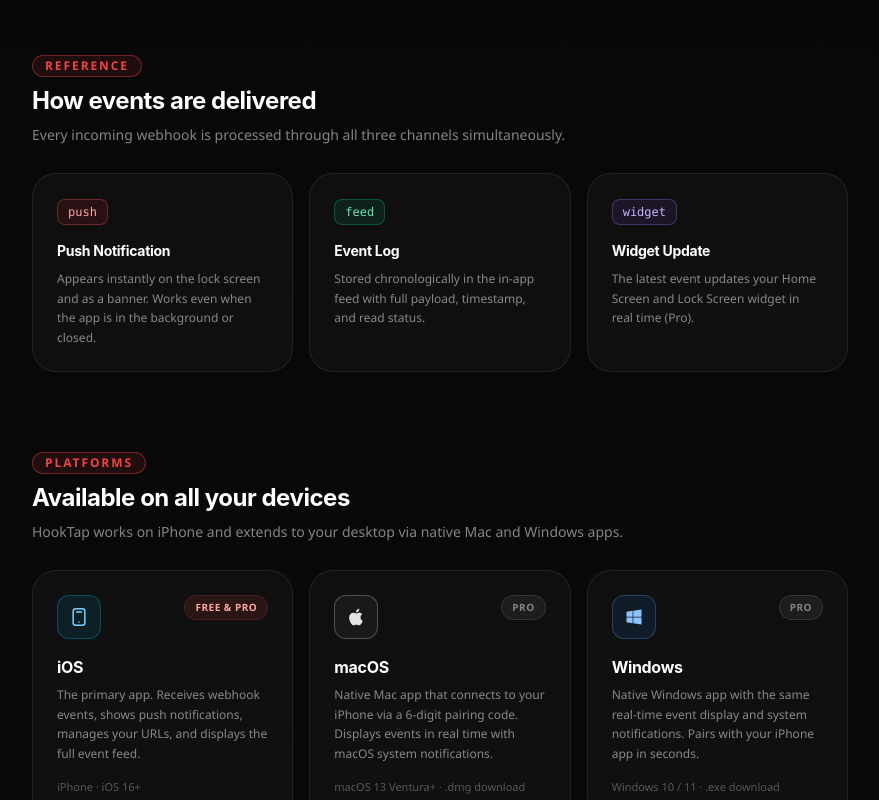
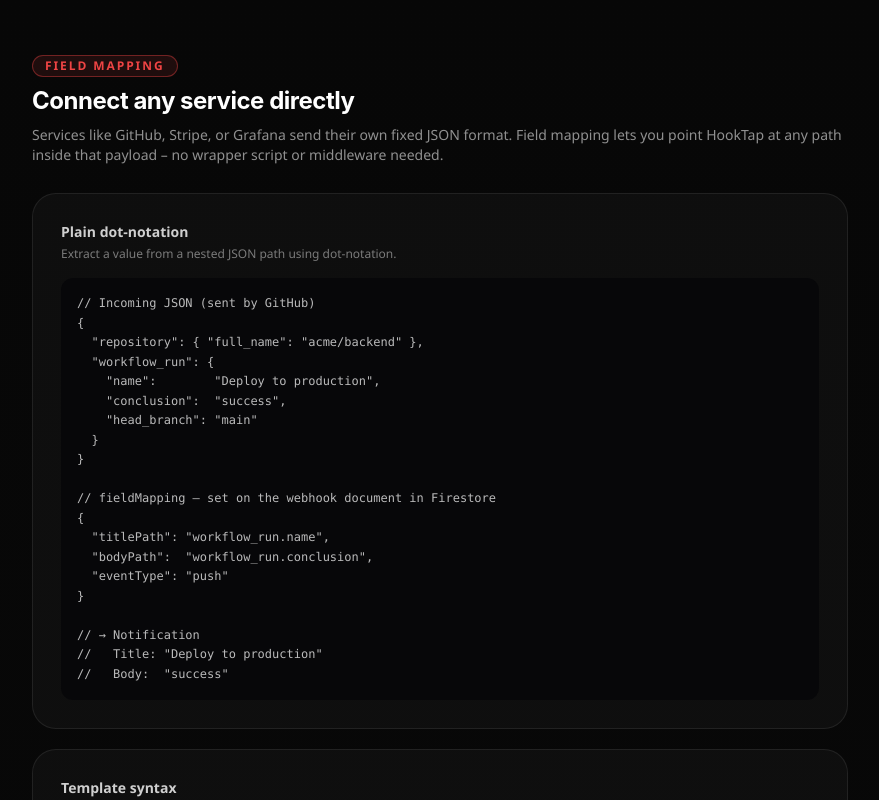
Before and after one commit to HookTap/hooktap-landing, a Next.js app: page /en/dev in a window 1280 px wide. Shown: the part 1800-2600 px from the top of the page, without its empty margins (200-1079 px from the left). Built offline with nearby package versions, Linux system fonts and the light colour scheme; no server answers.

Commit message:
feat: Add Field Mapping and refine feature/pricing descriptions

```diff
--- a/app/[locale]/dev/page.tsx
+++ b/app/[locale]/dev/page.tsx
@@ -57,6 +57,65 @@
   python: PYTHON,
   github: GITHUB,
 };
+
+// ── Field mapping examples ────────────────────────────────────────────────────
+const MAPPING_PLAIN = `// Incoming JSON (sent by GitHub)
+{
+  "repository": { "full_name": "acme/backend" },
+  "workflow_run": {
+    "name":        "Deploy to production",
+    "conclusion":  "success",
+    "head_branch": "main"
+  }
+}
+
+// fieldMapping – set on the webhook document in Firestore
+{
+  "titlePath": "workflow_run.name",
+  "bodyPath":  "workflow_run.conclusion",
+  "eventType": "push"
+}
+
+// → Notification
+//   Title: "Deploy to production"
+//   Body:  "success"`;
+
+const MAPPING_TEMPLATE = `// fieldMapping with template syntax
+// Anything inside {…} is resolved as a dot-notation path.
+// Everything outside is treated as a literal.
+{
+  "titlePath": "🚀 {repository.full_name}",
+  "bodyPath":  "{workflow_run.conclusion} on {workflow_run.head_branch}",
+  "eventType": "push"
+}
+
+// Same GitHub payload as above
+// → Notification
+//   Title: "🚀 acme/backend"
+//   Body:  "success on main"`;
+
+const MAPPING_DEEP = `// Incoming JSON (sent by Stripe)
+{
+  "type": "payment_intent.succeeded",
+  "data": {
+    "object": {
+      "amount":   4900,
+      "currency": "eur",
+      "receipt_email": "user@example.com"
+    }
+  }
+}
+
+// fieldMapping
+{
+  "titlePath": "{type}",
+  "bodyPath":  "€{data.object.amount} · {data.object.receipt_email}",
+  "eventType": "feed"
+}
+
+// → Notification
+//   Title: "payment_intent.succeeded"
+//   Body:  "€4900 · user@example.com"`;
 
 // ── Platform icons ────────────────────────────────────────────────────────
 function AppleIcon({ className = "w-6 h-6" }: { className?: string }) {
@@ -302,6 +361,55 @@
           </div>
         </motion.section>
 
+        {/* ── Field Mapping ─────────────────────────────────────────────── */}
+        <motion.section initial="hidden" whileInView="show" viewport={vp} variants={fadeUp} transition={{ duration: 0.5 }}>
+          <div className="mb-2 flex items-center gap-3">
+            <span className="inline-flex items-center rounded-full border border-primary/40 bg-primary/10 px-3 py-0.5 text-xs font-semibold uppercase tracking-[0.16em] text-primary">
+              {t("mapping.badge")}
+            </span>
+          </div>
+          <h2 className="text-2xl font-bold text-white mt-2 mb-2">{t("mapping.title")}</h2>
+          <p className="text-white/55 text-sm mb-7">{t("mapping.subtitle")}</p>
+
+          <div className="space-y-5">
+            {/* Plain dot-notation */}
+            <div className="rounded-[1.5rem] p-6 md:p-7" style={{ background: "rgba(255,255,255,0.03)", border: "1px solid rgba(255,255,255,0.08)" }}>
+              <p className="text-sm font-semibold text-white/80 mb-1">{t("mapping.plainTitle")}</p>
+              <p className="text-xs text-white/45 mb-4">{t("mapping.plainDesc")}</p>
+              <pre
+                className="rounded-xl overflow-x-auto p-4 text-xs font-mono leading-relaxed"
+                style={{ background: "rgba(8,8,10,0.97)", color: "rgba(255,255,255,0.72)" }}
+              >
+                <code>{MAPPING_PLAIN}</code>
+              </pre>
+            </div>
+
+            {/* Template syntax */}
+            <div className="rounded-[1.5rem] p-6 md:p-7" style={{ background: "rgba(255,255,255,0.03)", border: "1px solid rgba(255,255,255,0.08)" }}>
+              <p className="text-sm font-semibold text-white/80 mb-1">{t("mapping.templateTitle")}</p>
+              <p className="text-xs text-white/45 mb-4">{t("mapping.templateDesc")}</p>
+              <pre
+                className="rounded-xl overflow-x-auto p-4 text-xs font-mono leading-relaxed"
+                style={{ background: "rgba(8,8,10,0.97)", color: "rgba(255,255,255,0.72)" }}
+              >
+                <code>{MAPPING_TEMPLATE}</code>
+              </pre>
+            </div>
+
+            {/* Deep paths / Stripe */}
+            <div className="rounded-[1.5rem] p-6 md:p-7" style={{ background: "rgba(255,255,255,0.03)", border: "1px solid rgba(255,255,255,0.08)" }}>
+              <p className="text-sm font-semibold text-white/80 mb-1">{t("mapping.deepTitle")}</p>
+              <p className="text-xs text-white/45 mb-4">{t("mapping.deepDesc")}</p>
+              <pre
+                className="rounded-xl overflow-x-auto p-4 text-xs font-mono leading-relaxed"
+                style={{ background: "rgba(8,8,10,0.97)", color: "rgba(255,255,255,0.72)" }}
+              >
+                <code>{MAPPING_DEEP}</code>
+              </pre>
+            </div>
+          </div>
+        </motion.section>
+
         {/* ── Event types ───────────────────────────────────────────────── */}
         <motion.section initial="hidden" whileInView="show" viewport={vp} variants={fadeUp} transition={{ duration: 0.5 }}>
           <div className="mb-2 flex items-center gap-3">
--- a/app/api/ai/chat/route.ts
+++ b/app/api/ai/chat/route.ts
@@ -116,6 +116,50 @@
 
 ---
 
+## JSON FIELD MAPPING
+
+JSON Field Mapping lets you use HookTap with services that send their own fixed JSON format (e.g. GitHub, Stripe, Grafana) – without needing to reformat the payload on your end.
+
+Instead of requiring \`type\`, \`title\`, and \`body\` at the top level, you configure **dot-notation paths** that tell HookTap where to find those values inside the incoming JSON.
+
+**Configuration:** Open the iOS app → Webhooks Tab → tap a webhook → "Field Mapping"
+
+**Configurable fields:**
+- **Title Path** – dot-notation path to the value used as the notification title (e.g. \`workflow_run.name\`, \`repository.full_name\`)
+- **Body Path** – dot-notation path to the value used as the notification body (e.g. \`workflow_run.conclusion\`, \`data.object.amount\`)
+- **Event Type** – fixed event type for all incoming events on this webhook (\`push\`, \`feed\`, or \`widget\`) – overrides any \`type\` field in the payload
+
+**How dot-notation works:**
+- \`workflow_run.name\` → reads \`payload.workflow_run.name\`
+- \`repository.full_name\` → reads \`payload.repository.full_name\`
+- \`data.object.amount\` → reads \`payload.data.object.amount\`
+- If the path is not found in the payload, HookTap falls back to the raw \`title\` / \`body\` fields if present
+
+**Example – GitHub webhook (no modification needed):**
+
+GitHub sends its own JSON. Configure the webhook in HookTap with:
+- Title Path: \`workflow_run.name\`
+- Body Path: \`workflow_run.conclusion\`
+- Event Type: \`push\`
+
+Then point your GitHub Actions webhook directly at your HookTap URL. No curl wrapper needed.
+
+**Example – Stripe webhook:**
+- Title Path: \`type\` (e.g. extracts \`"payment_intent.succeeded"\`)
+- Body Path: \`data.object.amount\`
+- Event Type: \`feed\`
+
+**When to use field mapping vs. standard format:**
+- **Standard format**: you control the sender (your own script, GitHub Actions step) → use \`{"type":"push","title":"...","body":"..."}\`
+- **Field mapping**: third-party service sends its own fixed JSON and you cannot change it → configure paths in the app
+
+**Notes:**
+- Field mapping is configured per webhook – different webhooks can have different mappings
+- If no mapping is configured, HookTap expects the standard \`type\`, \`title\`, \`body\` format
+- The \`payload\` object (extra key-value pairs) still works the same way regardless of mapping
+
+---
+
 ## EVENT TYPES
 
 The \`type\` field determines how the event is displayed in the app:
@@ -159,7 +203,7 @@
 - Swipe right on any webhook → **Share** to generate an invite code for teammates
 - **"Enter Share Code"** row lets you redeem a code received from another user
 - **"Shared with Me"** section shows webhooks shared by others; swipe left to leave
-- **Pro:** "+" button to add up to 3 webhooks total; each can have a custom name, icon (20 options), and color (10 options)
+- Pro: "+" button to add up to 10 webhooks total; each can have a custom name, icon (20 options), and color (10 options)
 
 ### Settings Tab
 - **User ID** and **Webhook ID(s)** – copyable, useful for debugging
@@ -188,7 +232,7 @@
 - Full account deletion from within the app
 
 **Pro Features (Pro Monthly or Pro Lifetime plans only):**
-- **Up to 3 Webhooks** – custom name, icon (20 options), color (10 options) per webhook
+- **Up to 10 Webhooks** – custom name, icon (20 options), color (10 options) per webhook
 - **500 events** in the feed (vs. 20 for Free)
 - **Event feed filtering** by webhook (when using multiple webhooks)
 - **Home Screen Widget** – updates in real time with every \`widget\`-type event
@@ -279,7 +323,7 @@
 - Up to 20 events in feed
 - Payload preview and Event Detail
 - No desktop apps
-- No widgets (home screen, lock screen, Dynamic Island)
+- No widgets (home screen, lock screen, Live Activitys/Dynamic Island)
 - No multiple webhooks
 
 **Pro – Monthly – $0.99/month (cancel anytime)**
@@ -289,7 +333,7 @@
 - Home screen widget (real-time, \`widget\` type events)
 - Live Activity & Dynamic Island
 - Lock screen widget
-- Up to 3 webhooks with custom names, icons & colors
+- Up to 10 webhooks with custom names, icons & colors
 - Feed filtering by webhook
 
 **Pro – Lifetime – $24.99 (one-time, no subscription)**
--- a/messages/de.json
+++ b/messages/de.json
@@ -63,7 +63,7 @@
     "footer": "HookTap liefert fokussierte Benachrichtigungen für Entwickler, DevOps-Teams und Automatisierungen.",
     "items": [
       {
-        "title": "Push-Notifications in Echtzeit",
+        "title": "Benachrichtigungen",
         "body": "Jeder eingehende Webhook landet innerhalb von Sekunden als Notification auf deinem Sperrbildschirm."
       },
       {
@@ -79,19 +79,19 @@
         "body": "Generiere einen Einladungscode und lass Teammitglieder dieselben Events auf ihren Geräten empfangen."
       },
       {
-        "title": "Homescreen-Widget",
-        "body": "Das letzte Event direkt am Homescreen – in Echtzeit aktualisiert."
+        "title": "Widgets",
+        "body": "Das letzte Event immer direkt auf deinem Home- und Sperrbildschirm – in Echtzeit aktualisiert."
       },
       {
-        "title": "Live Activity & Dynamic Island",
+        "title": "Live Activity",
         "body": "Aktive Events sichtbar auf Sperrbildschirm und Dynamic Island, ideal für laufende Prozesse."
       },
       {
-        "title": "Sperrbildschirm-Widget",
-        "body": "Das neueste Event immer sichtbar, ohne das iPhone zu entsperren."
+        "title": "JSON Mapping",
+        "body": "Verbinde beliebige Dienste – mappe JSON-Felder von GitHub, Stripe, Vercel und mehr direkt auf deine Benachrichtigungen."
       },
       {
-        "title": "Bis zu 3 Webhooks",
+        "title": "Bis zu 10 Webhooks",
         "body": "Eigene Namen, Icons und Farben pro Webhook inklusive Filterung im Feed."
       }
     ]
@@ -213,9 +213,9 @@
         "✓ Bis zu 20 Events im Feed",
         "✓ Payload-Vorschau",
         "✕ Desktop-Apps (Mac & Windows)",
-        "✕ Homescreen-Widget",
+        "✕ Home- & Sperrbildschirm-Widgets",
         "✕ Live Activity & Dynamic Island",
-        "✕ Sperrbildschirm-Widget",
+        "✕ JSON Mapping",
         "✕ Mehrere Webhooks"
       ],
       "cta": "App Store Download"
@@ -228,10 +228,10 @@
         "✓ Alles aus Free",
         "✓ 500 Events im Feed",
         "✓ Desktop-Apps (Mac & Windows)",
-        "✓ Homescreen-Widget (Echtzeit)",
+        "✓ Home- & Sperrbildschirm-Widgets",
         "✓ Live Activity & Dynamic Island",
-        "✓ Sperrbildschirm-Widget",
-        "✓ Bis zu 3 Webhooks mit Icons & Farben"
+        "✓ JSON Mapping",
+        "✓ Bis zu 10 Webhooks mit Icons & Farben"
       ],
       "cta": "Monatlich starten"
     },
@@ -401,6 +401,17 @@
         }
       ]
     },
+    "mapping": {
+      "badge": "Field Mapping",
+      "title": "Jeden Dienst direkt anbinden",
+      "subtitle": "Dienste wie GitHub, Stripe oder Grafana senden ihr eigenes JSON-Format. Mit Field Mapping zeigst du HookTap einfach auf den richtigen Pfad im Payload – kein Wrapper-Skript oder Middleware nötig.",
+      "plainTitle": "Einfache Dot-Notation",
+      "plainDesc": "Extrahiere einen Wert aus einem verschachtelten JSON-Pfad per Dot-Notation.",
+      "templateTitle": "Template-Syntax",
+      "templateDesc": "Schließe Pfade in {geschweifte Klammern} ein, um statischen Text, Emojis und mehrere Felder in einem String zu kombinieren.",
+      "deepTitle": "Tiefe Pfade",
+      "deepDesc": "Beliebige Verschachtelungstiefe wird unterstützt – nützlich für Stripe, Grafana oder eigene Webhook-Payloads."
+    },
     "nav": {
       "label": "Developer Guide"
     }
--- a/messages/en.json
+++ b/messages/en.json
@@ -63,7 +63,7 @@
     "footer": "HookTap delivers focused notifications for developers, DevOps teams, and automations.",
     "items": [
       {
-        "title": "Real-Time Push Notifications",
+        "title": "Notifications",
         "body": "Every incoming webhook lands within seconds as a notification on your lock screen."
       },
       {
@@ -79,19 +79,19 @@
         "body": "Generate an invite code and let teammates receive the same events on their devices."
       },
       {
-        "title": "Home Screen Widget",
-        "body": "The latest event directly on your home screen – updated in real time."
+        "title": "Widgets",
+        "body": "The latest event always visible on your home and lock screen – updated in real time."
       },
       {
-        "title": "Live Activity & Dynamic Island",
+        "title": "Live Activity",
         "body": "Active events visible on lock screen and Dynamic Island, ideal for ongoing processes."
       },
       {
-        "title": "Lock Screen Widget",
-        "body": "The newest event always visible, without unlocking your iPhone."
+        "title": "JSON Mapping",
+        "body": "Connect any service — map JSON fields from GitHub, Stripe, Vercel and more directly to your notifications."
       },
       {
-        "title": "Up to 3 Webhooks",
+        "title": "Up to 10 Webhooks",
         "body": "Custom names, icons, and colors per webhook including feed filtering."
       }
     ]
@@ -213,9 +213,9 @@
         "✓ Up to 20 events in feed",
         "✓ Payload preview",
         "✕ Desktop apps (Mac & Windows)",
-        "✕ Home screen widget",
+        "✕ Home & Lock screen widgets",
         "✕ Live Activity & Dynamic Island",
-        "✕ Lock screen widget",
+        "✕ JSON Mapping",
         "✕ Multiple webhooks"
       ],
       "cta": "App Store Download"
@@ -228,10 +228,10 @@
         "✓ Everything in Free",
         "✓ 500 events in feed",
         "✓ Desktop apps (Mac & Windows)",
-        "✓ Home screen widget (real-time)",
+        "✓ Home & Lock screen widgets",
         "✓ Live Activity & Dynamic Island",
-        "✓ Lock screen widget",
-        "✓ Up to 3 webhooks with icons & colors"
+        "✓ JSON Mapping",
+        "✓ Up to 10 webhooks with icons & colors"
       ],
       "cta": "Start Monthly"
     },
@@ -401,6 +401,17 @@
         }
       ]
     },
+    "mapping": {
+      "badge": "Field Mapping",
+      "title": "Connect any service directly",
+      "subtitle": "Services like GitHub, Stripe, or Grafana send their own fixed JSON format. Field mapping lets you point HookTap at any path inside that payload – no wrapper script or middleware needed.",
+      "plainTitle": "Plain dot-notation",
+      "plainDesc": "Extract a value from a nested JSON path using dot-notation.",
+      "templateTitle": "Template syntax",
+      "templateDesc": "Wrap paths in {curly braces} to combine static text, emojis, and multiple fields in one string.",
+      "deepTitle": "Deep paths",
+      "deepDesc": "Any depth of nesting is supported – useful for Stripe, Grafana, or custom webhook payloads."
+    },
     "nav": {
       "label": "Developer Guide"
     }
```
